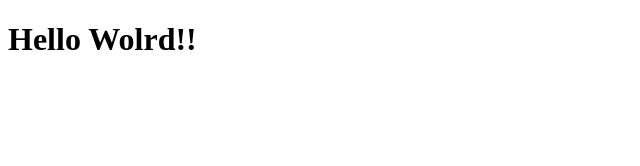
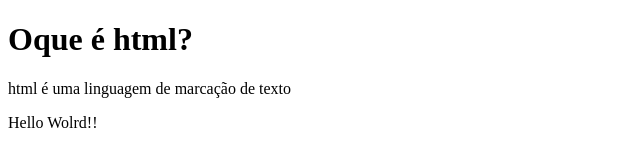
Before and after one commit to pablosGomes/meu_primeiro_site3, a plain HTML site: page index.html in a window 1280 px wide. Shown: the whole page, without its empty margins (0-640 px from the left). Drawn offline with Linux system fonts and the light colour scheme.

Commit message:
tag h1 e p

```diff
--- a/index.html
+++ b/index.html
@@ -7,7 +7,10 @@
     </head>
 
     <body>
-        <h1>Hello Wolrd!!</h1>
+        <h1>Oque é html?</h1>
+        <p>html é uma linguagem de marcação de texto</p>
+
+        Hello Wolrd!!
     </body>
 
 </html>
```
